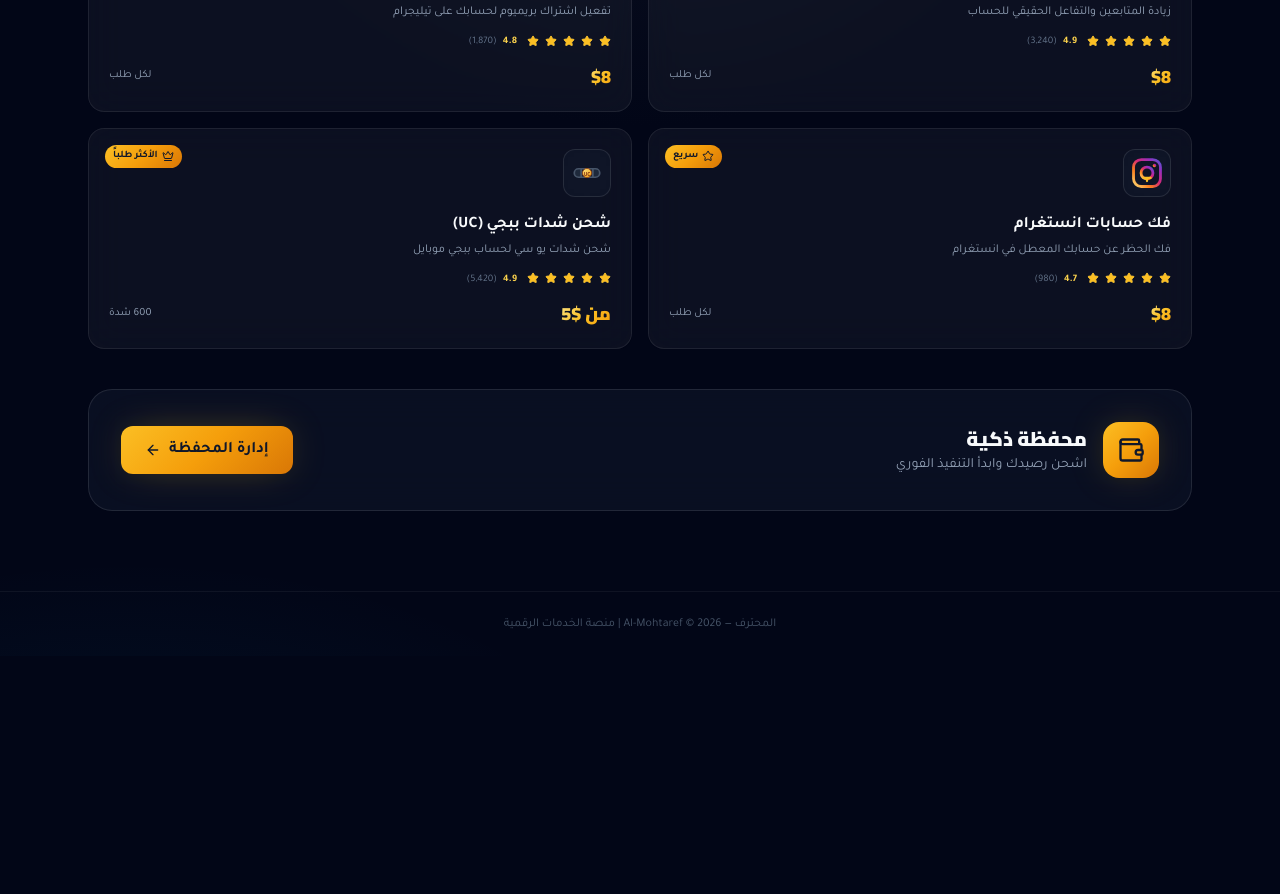
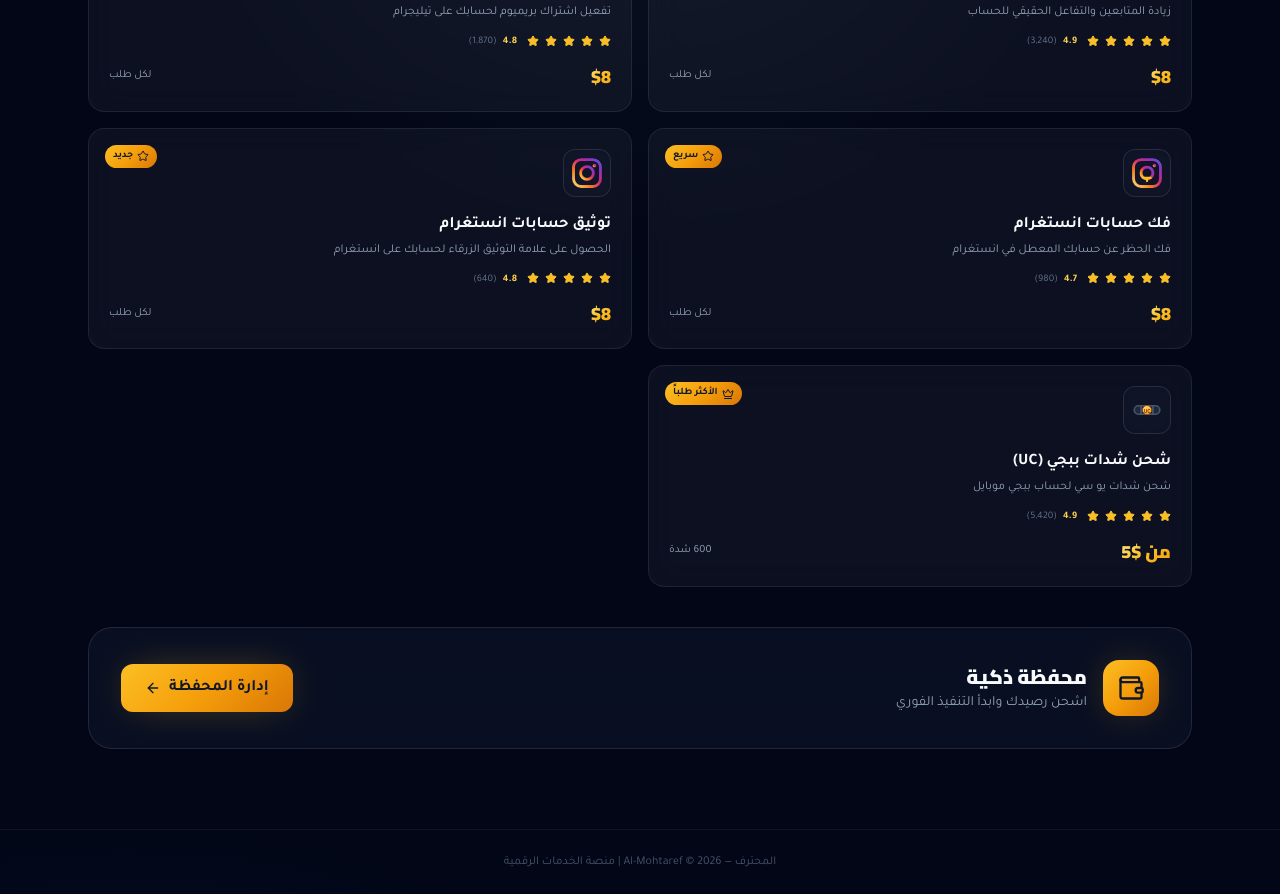
Before and after one commit to ahmad88aass/al-mohtaref, a React (Vite) app: page / in a window 1280 px wide. Shown: the part 1380-2274 px from the top of the page. Before the commit the page ends 2036 px from the top, so only its background shows below. Built offline with nearby package versions, Linux system fonts and the light colour scheme.

Commit message:
Add Instagram account verification service

```diff
--- a/src/data/catalog.ts
+++ b/src/data/catalog.ts
@@ -41,6 +41,19 @@ export const SERVICES: ServiceItem[] = [
     tag: 'سريع',
   },
   {
+    id: 'insta-verify',
+    name: 'توثيق حسابات انستغرام',
+    description: 'الحصول على علامة التوثيق الزرقاء لحسابك على انستغرام',
+    price: 8,
+    icon: 'instagram',
+    inputLabel: 'أدخل يوزر الحساب',
+    inputPlaceholder: '@username',
+    accent: 'from-blue-500/20 to-indigo-500/10',
+    rating: 4.8,
+    reviews: 640,
+    tag: 'جديد',
+  },
+  {
     id: 'pubg-uc',
     name: 'شحن شدات ببجي (UC)',
     description: 'شحن شدات يو سي لحساب ببجي موبايل',
--- a/src/pages/HomePage.tsx
+++ b/src/pages/HomePage.tsx
@@ -20,6 +20,7 @@ import {
   InstagramGrowIcon,
   TelegramPremiumIcon,
   InstagramUnlockIcon,
+  InstagramIcon,
   PubgUcIcon,
 } from '@/components/BrandIcons';
 import type { ServiceIconKey } from '@/types';
@@ -34,6 +35,7 @@ const SERVICE_ICONS: Record<ServiceIconKey, React.ComponentType<{ className?: st
   instagramGrow: InstagramGrowIcon,
   telegramPremium: TelegramPremiumIcon,
   instagramUnlock: InstagramUnlockIcon,
+  instagram: InstagramIcon,
   pubgUc: PubgUcIcon,
 };
 
@@ -104,9 +106,7 @@ export function HomePage({ onNav, onOpenService, onBuyPhone }: HomeProps) {
           suffix="/7"
           accent="text-fuchsia-400"
         />
-      </section>
-
-      {/* Phone numbers */}
+      </section>{/* Phone numbers */}
       <section>
         <SectionHeader
           icon={<Phone className="w-5 h-5" />}
@@ -159,7 +159,7 @@ export function HomePage({ onNav, onOpenService, onBuyPhone }: HomeProps) {
               <button
                 key={s.id}
                 onClick={() => onOpenService(s.id)}
-                className={`glass rounded-2xl p-5 text-right hover:border-gold-500/40 transition-all group hover:-translate-y-1 duration-300 bg-gradient-to-br ${s.accent} relative overflow-hidden`}
+                className={"glass rounded-2xl p-5 text-right hover:border-gold-500/40 transition-all group hover:-translate-y-1 duration-300 bg-gradient-to-br " + s.accent + " relative overflow-hidden"}
               >
                 {s.tag && (
                   <span className="absolute top-4 left-4 text-[10px] px-2 py-1 rounded-full gold-gradient text-slate-900 font-bold flex items-center gap-1">
@@ -183,8 +183,7 @@ export function HomePage({ onNav, onOpenService, onBuyPhone }: HomeProps) {
                   <Rating value={s.rating} reviews={s.reviews} size="xs" />
                 </div>
                 <div className="mt-3 flex items-center justify-between">
-                  <span className="gold-text font-display font-black text-lg">
-                    {s.hasQuantity ? `من $${s.unitPrice}` : `$${s.price}`}
+                  <span className="gold-text font-display font-black text-lg">{s.hasQuantity ? 'من $' + s.unitPrice : '$' + s.price}
                   </span>
                   <span className="text-[11px] text-slate-400">{s.unit ?? 'لكل طلب'}</span>
                 </div>
@@ -232,7 +231,7 @@ function StatCard({
 }) {
   return (
     <div className="glass rounded-2xl p-4 sm:p-5 hover:-translate-y-0.5 transition-transform duration-300">
-      <div className={`w-9 h-9 rounded-lg glass flex items-center justify-center mb-3 ${accent}`}>
+      <div className={"w-9 h-9 rounded-lg glass flex items-center justify-center mb-3 " + accent}>
         {icon}
       </div>
       <div className="font-display font-black text-2xl sm:text-3xl text-slate-50 tabular-nums">
--- a/src/pages/ServiceDetailPage.tsx
+++ b/src/pages/ServiceDetailPage.tsx
@@ -18,6 +18,7 @@ import {
   InstagramGrowIcon,
   TelegramPremiumIcon,
   InstagramUnlockIcon,
+  InstagramIcon,
   PubgUcIcon,
 } from '@/components/BrandIcons';
 import type { ServiceIconKey } from '@/types';
@@ -32,6 +33,7 @@ const SERVICE_ICONS: Record<ServiceIconKey, React.ComponentType<{ className?: st
   instagramGrow: InstagramGrowIcon,
   telegramPremium: TelegramPremiumIcon,
   instagramUnlock: InstagramUnlockIcon,
+  instagram: InstagramIcon,
   pubgUc: PubgUcIcon,
 };
 
@@ -63,9 +65,10 @@ export function ServiceDetailPage({ serviceId, onBack, onGoOrders }: Props) {
   const canBuy = target.trim().length > 0 && wallet >= total && !busy;
 
   const notifyServicesBot = async (orderId: string, targetValue: string) => {
+    const userLabel = publicId ? publicId : 'unknown';
     const msg =
       "🛒 New Service Order\n🆔 Order: " + orderId +
-      "\n👤 User: " + (publicId || 'unknown') +
+      "\n👤 User: " + userLabel +
       "\n📦 Service: " + service!.name +
       "\n🎯 Target: " + targetValue +
       "\n💵 Price: $" + total.toFixed(2);
@@ -109,7 +112,8 @@ export function ServiceDetailPage({ serviceId, onBack, onGoOrders }: Props) {
     });
 
     if (result.ok) {
-      await notifyServicesBot(result.order?.id || '', target.trim());
+      const orderIdValue = result.order && result.order.id ? result.order.id : '';
+      await notifyServicesBot(orderIdValue, target.trim());
       setBusy(false);
       notify('سيتم معالجة طلبك خلال دقائق', 'success');
       setTarget('');
@@ -119,9 +123,7 @@ export function ServiceDetailPage({ serviceId, onBack, onGoOrders }: Props) {
       setBusy(false);
       notify(result.error ?? 'فشل التنفيذ', 'error');
     }
-  };
-
-  return (
+  };return (
     <div className="max-w-3xl mx-auto px-4 sm:px-6 py-6 sm:py-10">
       <button
         onClick={onBack}
@@ -129,7 +131,9 @@ export function ServiceDetailPage({ serviceId, onBack, onGoOrders }: Props) {
       >
         <ArrowRight className="w-4 h-4" />
         العودة للخدمات
-      </button><div className={"glass-strong rounded-3xl p-6 sm:p-8 bg-gradient-to-br " + service.accent + " animate-slide-up"}>
+      </button>
+
+      <div className={"glass-strong rounded-3xl p-6 sm:p-8 bg-gradient-to-br " + service.accent + " animate-slide-up"}>
         <div className="flex items-start gap-4">
           <div className="w-14 h-14 rounded-2xl glass-strong flex items-center justify-center shrink-0 p-2">
             <Icon className="w-full h-full" />
@@ -209,9 +213,7 @@ export function ServiceDetailPage({ serviceId, onBack, onGoOrders }: Props) {
           {wallet < total && (
             <span className="text-red-400 font-medium">— غير كافٍ</span>
           )}
-        </div>
-
-        <button
+        </div><button
           onClick={handleBuy}
           disabled={!canBuy}
           className={canBuy
--- a/src/pages/ServicesPage.tsx
+++ b/src/pages/ServicesPage.tsx
@@ -7,6 +7,7 @@ import {
   InstagramGrowIcon,
   TelegramPremiumIcon,
   InstagramUnlockIcon,
+  InstagramIcon,
   PubgUcIcon,
 } from '@/components/BrandIcons';
 import type { ServiceIconKey } from '@/types';
@@ -20,6 +21,7 @@ const SERVICE_ICONS: Record<ServiceIconKey, React.ComponentType<{ className?: st
   instagramGrow: InstagramGrowIcon,
   telegramPremium: TelegramPremiumIcon,
   instagramUnlock: InstagramUnlockIcon,
+  instagram: InstagramIcon,
   pubgUc: PubgUcIcon,
 };
 
@@ -75,7 +77,7 @@ export function ServicesPage({ onOpenService, onBuyPhone }: ServicesProps) {
               <button
                 key={s.id}
                 onClick={() => onOpenService(s.id)}
-                className={`glass rounded-2xl p-5 text-right hover:border-gold-500/40 transition-all group hover:-translate-y-1 duration-300 bg-gradient-to-br ${s.accent} relative overflow-hidden`}
+                className={"glass rounded-2xl p-5 text-right hover:border-gold-500/40 transition-all group hover:-translate-y-1 duration-300 bg-gradient-to-br " + s.accent + " relative overflow-hidden"}
               >
                 {s.tag && (
                   <span className="absolute top-4 left-4 text-[10px] px-2 py-1 rounded-full gold-gradient text-slate-900 font-bold flex items-center gap-1">
@@ -89,15 +91,14 @@ export function ServicesPage({ onOpenService, onBuyPhone }: ServicesProps) {
                 )}
                 <div className="w-12 h-12 rounded-xl glass-strong flex items-center justify-center p-1.5">
                   <Icon className="w-full h-full" />
-                </div>
-                <h3 className="mt-4 font-bold text-slate-50">{s.name}</h3>
+                </div><h3 className="mt-4 font-bold text-slate-50">{s.name}</h3>
                 <p className="text-xs text-slate-400 mt-1 leading-relaxed">{s.description}</p>
                 <div className="mt-3">
                   <Rating value={s.rating} reviews={s.reviews} size="xs" />
                 </div>
                 <div className="mt-3 flex items-center justify-between">
                   <span className="gold-text font-display font-black text-lg">
-                    {s.hasQuantity ? `من $${s.unitPrice}` : `$${s.price}`}
+                    {s.hasQuantity ? 'من $' + s.unitPrice : '$' + s.price}
                   </span>
                   <span className="text-[11px] text-slate-400">{s.unit ?? 'لكل طلب'}</span>
                 </div>
@@ -155,9 +156,11 @@ function TabBtn({
   return (
     <button
       onClick={onClick}
-      className={`flex-1 sm:flex-none flex items-center justify-center gap-2 px-4 py-2.5 rounded-xl text-sm font-semibold transition-all ${
-        active ? 'gold-gradient text-slate-900 shadow-glow' : 'text-slate-400 hover:text-slate-100'
-      }`}
+      className={
+        active
+          ? 'flex-1 sm:flex-none flex items-center justify-center gap-2 px-4 py-2.5 rounded-xl text-sm font-semibold transition-all gold-gradient text-slate-900 shadow-glow'
+          : 'flex-1 sm:flex-none flex items-center justify-center gap-2 px-4 py-2.5 rounded-xl text-sm font-semibold transition-all text-slate-400 hover:text-slate-100'
+      }
     >
       {icon}
       {children}
--- a/src/types.ts
+++ b/src/types.ts
@@ -23,6 +23,7 @@ export type ServiceIconKey =
   | 'instagramGrow'
   | 'telegramPremium'
   | 'instagramUnlock'
+  | 'instagram'
   | 'pubgUc';
 
 export interface ServiceItem {
```
